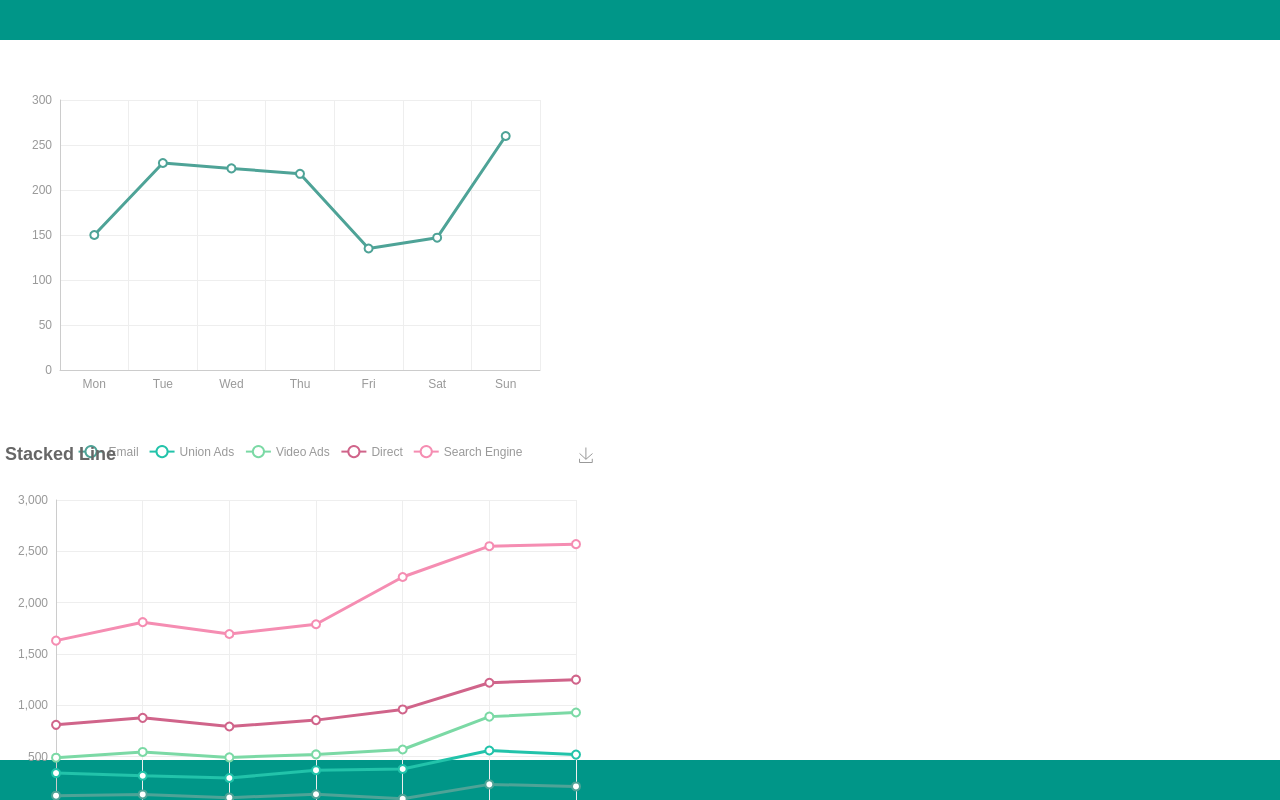
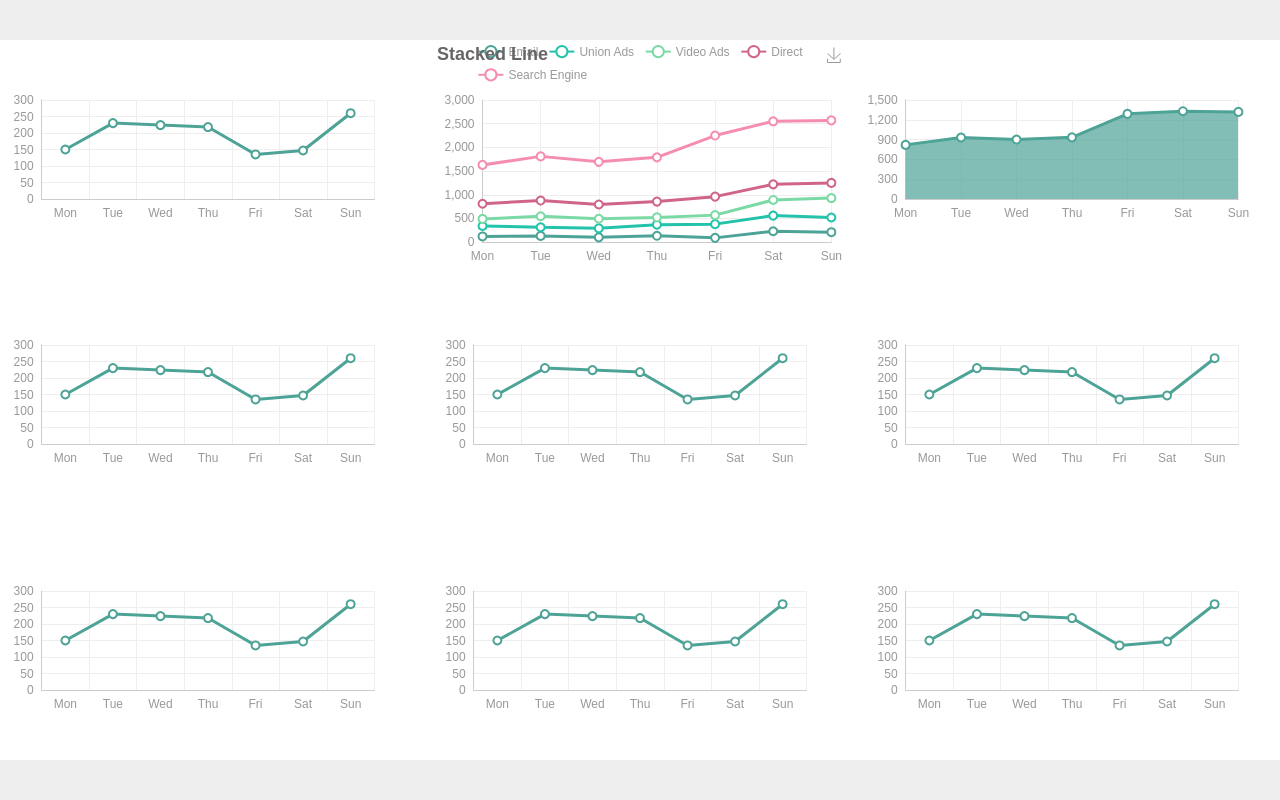
Before and after one commit to susususutie/scaleable-screen-demo, a React (Vite) app: page / in a window 1280 px wide. Built offline with nearby package versions, Linux system fonts and the light colour scheme.

Commit message:
refactor: 使用 ScalableRoot 组件重构 useRem

```diff
--- a/package.json
+++ b/package.json
@@ -12,6 +12,7 @@
   "dependencies": {
     "ahooks": "^3.8.5",
     "echarts": "^5.6.0",
+    "lodash.debounce": "^4.0.8",
     "react": "^19.1.0",
     "react-dom": "^19.1.0"
   },
--- /dev/null
+++ b/src/ScalableRoot/ScalableRoot.jsx
@@ -0,0 +1,143 @@
+import { useMemo, useState } from 'react'
+import { useCallback } from 'react'
+import SizeContext from './SizeContext'
+import { useEffect } from 'react'
+import debounce from 'lodash.debounce'
+
+export default function ScalableRoot(props) {
+  const { rootValue = 16, precision = 5, rootWidth = 1920, rootHeight = 1080, wait = 300, children } = props
+
+  const [rootSize, setRootSize] = useState(null)
+  useEffect(() => {
+    const computeSize = size => {
+      if (!size || !size.width || !size.height) {
+        return { width: 0, height: 0, rootFontSize: Math.round(rootValue * 10 ** precision) / 10 ** precision }
+      }
+      // 目标宽高比
+      const aspectRatio = rootWidth / rootHeight
+      let width = 0
+      let height = 0
+      if (size && size.width && size.height) {
+        const wrapperWPH = size.width / size.height
+        // 1. 外层宽高比更大, 外层更宽, 以高度为基准, 左右留白
+        if (wrapperWPH > aspectRatio) {
+          height = size.height
+          width = Math.round(height * aspectRatio * 10 ** precision) / 10 ** precision
+        }
+        // 2. 外层宽高比更小, 外层更高, 以宽度为基准, 上下留白
+        else if (wrapperWPH < aspectRatio) {
+          width = size.width
+          height = Math.round((width / aspectRatio) * 10 ** precision) / 10 ** precision
+        }
+        // 3. 宽高比相同, 以外层尺寸显示
+        else {
+          width = size.width
+          height = size.height
+        }
+      }
+
+      return {
+        width,
+        height,
+        rootFontSize: Math.round((width / (rootWidth / rootValue)) * 10 ** precision) / 10 ** precision,
+      }
+    }
+    const { clientWidth, clientHeight } = document.body
+    console.log('first calculate', clientWidth, clientHeight)
+    const size = computeSize({ width: clientWidth, height: clientHeight })
+    setRootSize(size)
+
+    const onResize = debounce(
+      () => {
+        const { clientWidth, clientHeight } = document.body
+        console.log('onResize', clientWidth, clientHeight)
+        const size = computeSize({ width: clientWidth, height: clientHeight })
+        setRootSize(size)
+      },
+      wait
+      // { leading: false, trailing: true }
+    )
+    window.addEventListener('resize', onResize, true)
+
+    return () => {
+      window.removeEventListener('resize', onResize, true)
+    }
+  }, [rootValue, precision, rootWidth, rootHeight, wait])
+
+  const calcWidth = useCallback(
+    percent => {
+      if (typeof rootSize?.width !== 'number' || typeof percent !== 'number' || percent < 0 || percent > 100) {
+        return 0
+      }
+      return Math.round(rootSize.width * (percent / 100) * 10 ** precision) / 10 ** precision
+    },
+    [rootSize?.width, precision]
+  )
+  const calcHeight = useCallback(
+    percent => {
+      if (typeof rootSize?.height !== 'number' || typeof percent !== 'number' || percent < 0 || percent > 100) {
+        return 0
+      }
+      return Math.round(rootSize.height * (percent / 100) * 10 ** precision) / 10 ** precision
+    },
+    [rootSize?.height, precision]
+  )
+  const calcPx = useCallback(
+    px => {
+      if (typeof rootSize?.rootFontSize !== 'number' || typeof px !== 'number') {
+        return px
+      }
+      return Math.round(((px * rootSize.rootFontSize) / rootValue) * 10 ** precision) / 10 ** precision
+    },
+    [rootSize?.rootFontSize, rootValue, precision]
+  )
+  const calcRem = useCallback(
+    px => {
+      if (typeof px !== 'number') {
+        return px
+      }
+      return Math.round((px / rootValue) * 10 ** precision) / 10 ** precision + 'rem'
+    },
+    [rootValue, precision]
+  )
+
+  const sizeContextValue = useMemo(
+    () => ({
+      rootWidth: rootSize?.width,
+      rootHeight: rootSize?.height,
+      rootValue: rootSize?.rootFontSize,
+      calcWidth,
+      calcHeight,
+      calcPx,
+      calcRem,
+    }),
+    [rootSize?.width, rootSize?.height, rootSize?.rootFontSize, calcWidth, calcHeight, calcPx, calcRem]
+  )
+
+  useEffect(() => {
+    const fontSize = rootSize?.rootFontSize ?? rootValue
+    document.documentElement.style.fontSize = fontSize + 'px'
+  }, [rootValue, rootSize?.rootFontSize])
+
+  // console.log('render', rootSize?.width, rootSize?.height, rootSize?.rootFontSize)
+
+  return (
+    <SizeContext.Provider value={sizeContextValue}>
+      <div
+        style={{
+          height: '100%',
+          display: 'flex',
+          alignItems: 'center',
+          justifyContent: 'center',
+          backgroundColor: '#eee',
+        }}
+      >
+        <div
+          style={{ width: rootSize?.width, height: rootSize?.height, position: 'relative', backgroundColor: '#fff' }}
+        >
+          {rootSize ? children : null}
+        </div>
+      </div>
+    </SizeContext.Provider>
+  )
+}
--- /dev/null
+++ b/src/ScalableRoot/SizeContext.js
@@ -0,0 +1,5 @@
+import { createContext } from 'react'
+
+const SizeContext = createContext()
+
+export default SizeContext
--- /dev/null
+++ b/src/ScalableRoot/index.js
@@ -0,0 +1,2 @@
+export { default as ScalableRoot } from './ScalableRoot'
+export { default as SizeContext } from './SizeContext'
--- a/src/ThemeSwitch.jsx
+++ b/src/ThemeSwitch.jsx
@@ -1,46 +1,44 @@
 import LineSimple from './line/simple'
 import LineStack from './line/stack'
 import LineAreaBasic from './line/area-basic'
-import useRem from './useRem'
+import { useContext } from 'react'
+import { SizeContext } from './ScalableRoot'
 
 export default function ThemeSwitch() {
-  const [size, sizeFn] = useRem()
+  const size = useContext(SizeContext)
+  // console.log(size?.rootValue)
 
-  const tableStyle = {
-    width: '100%',
-    height: '100%',
-    backgroundColor: '#009688',
-    overflow: 'hidden',
-    display: 'flex',
-    justifyContent: 'center',
-    alignItems: 'center',
-    color: '#fff',
-  }
-  const paperStyle = {
-    margin: 'auto',
-    position: 'relative',
-    backgroundColor: '#fff',
-    width: size.width,
-    height: size.height,
-  }
-
+  const groupStyle= { display: 'flex', flexWrap: 'wrap', gap: size.calcRem(24) }
+  const itemStyle = { width: size.calcRem(624), height: size.calcRem(344) }
   return (
-    <div style={tableStyle}>
-      {!!size && (
-        <div style={paperStyle}>
-          <div style={{ width: 600, height: 400 }}>
+    <div style={groupStyle}>
+      <div style={itemStyle}>
         <LineSimple />
       </div>
-          <div style={{ width: 600, height: 400 }}>
+      <div style={itemStyle}>
         <LineStack />
       </div>
-          <div style={{ width: 600, height: 400 }}>
+      <div style={itemStyle}>
         <LineAreaBasic />
       </div>
-          <div style={{ width: 600, height: 400 }}>{/* <LineSimple /> */}</div>
-          <div style={{ width: 600, height: 400 }}>{/* <LineSimple /> */}</div>
+      <div style={itemStyle}>
+        <LineSimple />
       </div>
-      )}
+      <div style={itemStyle}>
+        <LineSimple />
+      </div>
+      <div style={itemStyle}>
+        <LineSimple />
+      </div>
+      <div style={itemStyle}>
+        <LineSimple />
+      </div>
+      <div style={itemStyle}>
+        <LineSimple />
+      </div>
+      <div style={itemStyle}>
+        <LineSimple />
+      </div>
     </div>
   )
 }
--- a/src/index.css
+++ b/src/index.css
@@ -24,4 +24,5 @@ body,
   width: 100%;
   height: 100%;
   color: #242424;
+  overflow: hidden;
 }
--- a/src/main.jsx
+++ b/src/main.jsx
@@ -2,9 +2,12 @@ import { StrictMode } from 'react'
 import { createRoot } from 'react-dom/client'
 import './index.css'
 import ThemeSwitch from './ThemeSwitch.jsx'
+import { ScalableRoot } from './ScalableRoot'
 
 createRoot(document.getElementById('root')).render(
   <StrictMode>
-    <ThemeSwitch />
-  </StrictMode>,
+    <ScalableRoot>
+      <ThemeSwitch />
+    </ScalableRoot>
+  </StrictMode>
 )
--- a/src/useRem.js
+++ /dev/null
@@ -1,101 +0,0 @@
-import { useState } from 'react'
-import { useSize, useDebounceEffect } from 'ahooks'
-import { useCallback } from 'react'
-
-// 1920spx => SWIDTH / RPX => xxrem === width
-const SWIDTH = 1920 // 设计稿宽度
-const RPX = 16 // 设计稿的px转换成rem需要除以多少
-
-export function px2rem(px) {
-  return px / RPX + 'rem'
-}
-
-export function maxPx2rem(px) {
-  return `max(${px2rem(px)}, ${px}px)`
-}
-
-const computeSize = size => {
-  if (!size || !size.width || !size.height) {
-    return undefined
-  }
-  // 目标宽高比
-  const wPh = 1920 / 1080
-  let width = 0
-  let height = 0
-  if (size && size.width && size.height) {
-    const wrapperWPH = size.width / size.height
-    // 1. 外层宽高比更大, 外层更宽, 以高度为基准, 左右留白
-    if (wrapperWPH > wPh) {
-      height = size.height
-      width = height * wPh
-    }
-    // 2. 外层宽高比更小, 外层更高, 以宽度为基准, 上下留白
-    else if (wrapperWPH < wPh) {
-      width = size.width
-      height = width / wPh
-    }
-    // 3. 宽高比相同, 以外层尺寸显示
-    else {
-      width = size.width
-      height = size.height
-    }
-  }
-
-  return { width, height, rootFontSize: width / (SWIDTH / RPX) }
-}
-
-/**
- * @typedef {{ width: number; height: number; rootFontSize: number} } Size
- * 仅使用一次, 避免冲突
- *
- * @returns {[Size, {px2rem: (px: number) => string, calcWidth: (percent: number) => number, calcHeight: (percent: number) => number, calcPx: (px: number) => number}]}
- * @description 使用 rem 布局, 计算根元素的 font-size, 以及根据百分比计算宽高
- */
-function useRem() {
-  const bodySize = useSize(document.querySelector('body'))
-  const [size, setSize] = useState(() => computeSize(bodySize))
-  useDebounceEffect(
-    () => {
-      const newSize = computeSize(bodySize)
-      if (newSize?.rootFontSize) {
-        document.documentElement.style.fontSize = newSize.rootFontSize + 'px'
-      }
-      setSize(newSize)
-    },
-    [bodySize],
-    {
-      wait: 500,
-    }
-  )
-  const calcWidth = useCallback(
-    percent => {
-      if (typeof percent !== 'number' || percent < 0 || percent > 100) {
-        return 0
-      }
-      return size.width * (percent / 100)
-    },
-    [size.width]
-  )
-  const calcHeight = useCallback(
-    percent => {
-      if (typeof percent !== 'number' || percent < 0 || percent > 100) {
-        return 0
-      }
-      return size.height * (percent / 100)
-    },
-    [size.height]
-  )
-  const calcPx = useCallback(
-    px => {
-      if (typeof px !== 'number') {
-        return px
-      }
-      return (px * size.rootFontSize) / RPX
-    },
-    [size.rootFontSize]
-  )
-
-  return [size, { px2rem, calcWidth, calcHeight, calcPx }]
-}
-
-export default useRem
```
Also changed, not shown: 1 other file (tests, documents, lock files or other folders). Lines whose indentation alone changed are shown as unchanged.
